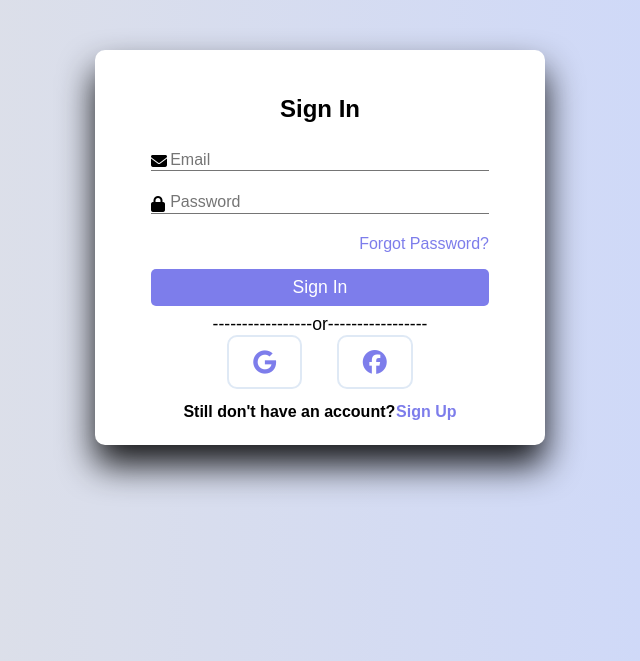
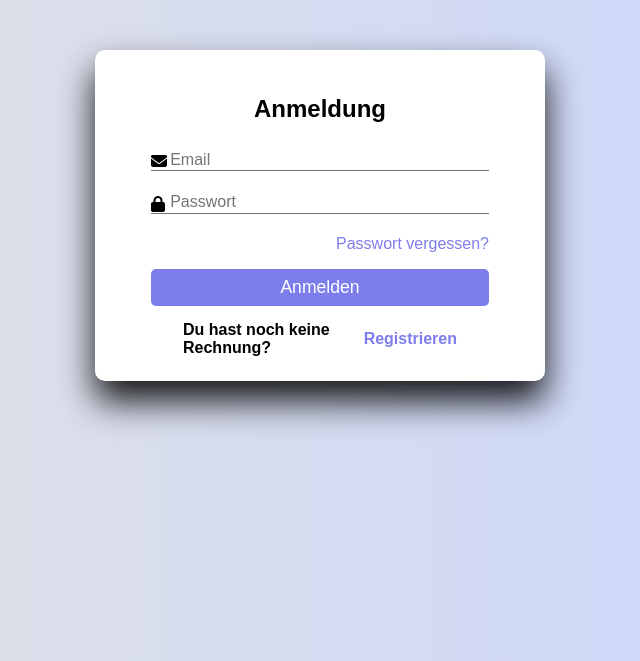
Before and after one commit to Isedin/Login-Register-Form-using-php-xampp-frontend-backend-database-conntection, a PHP site: page / in a window 1280 px wide. Shown: the top 661 px of the page, without its empty margins (320-960 px from the left). Run offline with PHP 8.4, Linux system fonts and the light colour scheme; some libraries are stand-ins or nearby versions.

Commit message:
kleine aenderungen

```diff
--- a/index.php
+++ b/index.php
@@ -12,7 +12,7 @@
   </head>
   <body>
     <div class="container" id="signUp" style="display: none">
-      <h1 class="form-title">Register</h1>
+      <h1 class="form-title">Neues Konto erstellen</h1>
       <form method="post" action="register.php">
         <div class="input-group">
           <i class="fas fa-user"></i>
@@ -23,7 +23,7 @@
             placeholder="First Name"
             required
           />
-          <label for="fName">First Name</label>
+          <label for="fName">Vorname</label>
         </div>
         <div class="input-group">
           <i class="fas fa-user"></i>
@@ -34,7 +34,7 @@
             placeholder="Last Name"
             required
           />
-          <label for="lName">Last Name</label>
+          <label for="lName">Nachname</label>
         </div>
         <div class="input-group">
           <i class="fas fa-envelope"></i>
@@ -56,23 +56,23 @@
             placeholder="Password"
             required
           />
-          <label for="password">Password</label>
+          <label for="password">Passwort</label>
         </div>
-        <input type="submit" class="btn" value="Sign Up" name="signUp" />
+        <input type="submit" class="btn" value="Konto erstellen" name="signUp" />
       </form>
-      <p class="or">-----------------or-----------------</p>
+      <!-- <p class="or">-----------------or-----------------</p>
       <div class="icons">
         <i class="fab fa-google"></i>
         <i class="fab fa-facebook"></i>
-      </div>
+      </div> -->
       <div class="links">
-        <p>Allready have an account?</p>
-        <button id="signInButton">Sign In</button>
+        <p>Hast du schon ein Konto?</p>
+        <button id="signInButton">Anmelden</button>
       </div>
     </div>
 
     <div class="container" id="signIn">
-      <h1 class="form-title">Sign In</h1>
+      <h1 class="form-title">Anmeldung</h1>
       <form method="post" action="register.php">
         <div class="input-group">
           <i class="fas fa-envelope"></i>
@@ -94,21 +94,21 @@
             placeholder="Password"
             required
           />
-          <label for="password">Password</label>
+          <label for="password">Passwort</label>
         </div>
         <p class="recover">
-          <a href="#">Forgot Password?</a>
+          <a href="#">Passwort vergessen?</a>
         </p>
-        <input type="submit" class="btn" value="Sign In" name="signIn" />
+        <input type="submit" class="btn" value="Anmelden" name="signIn" />
       </form>
-      <p class="or">-----------------or-----------------</p>
+      <!-- <p class="or">-----------------oder-----------------</p>
       <div class="icons">
         <i class="fab fa-google"></i>
-        <i class="fab fa-facebook"></i>
-      </div>
+        <i class="fab fa-facebook"></i> -->
+      <!-- </div> -->
       <div class="links">
-        <p>Still don't have an account?</p>
-        <button id="signUpButton">Sign Up</button>
+        <p>Du hast noch keine Rechnung?</p>
+        <button id="signUpButton">Registrieren</button>
       </div>
     </div>
     <script src="script.js"></script>
```
